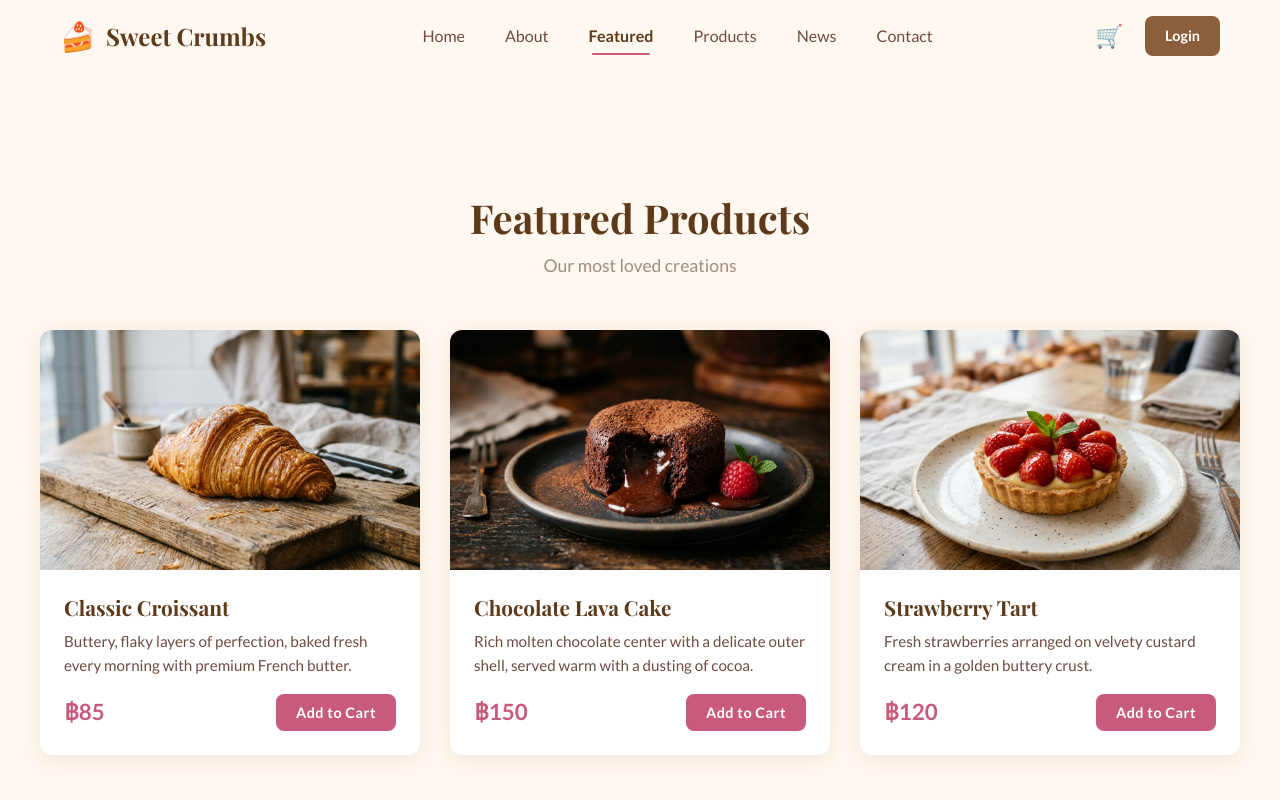
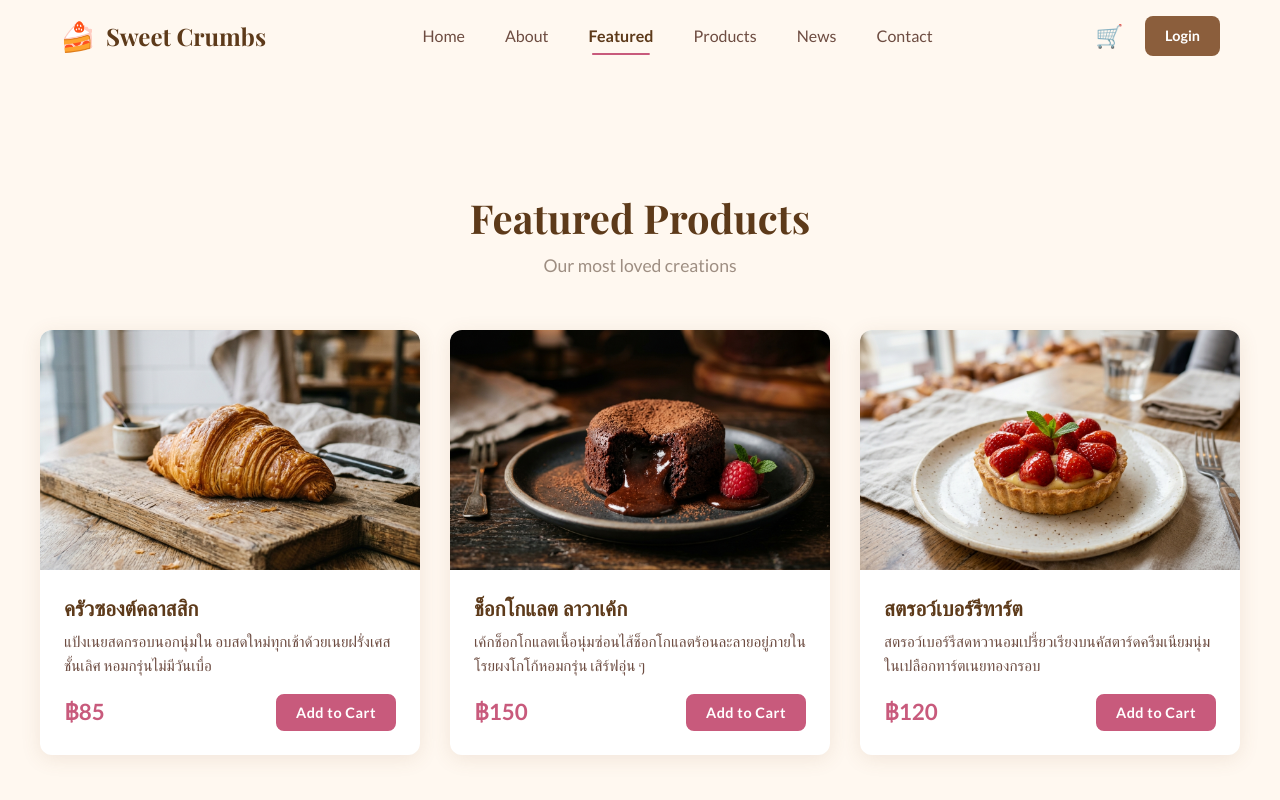
Before and after one commit to Adisorn001/Sweet-Crumbs-Test, a React (Vite) app: page /#/featured in a window 1280 px wide. Shown: the top 800 px of the page. Built offline with nearby package versions, Linux system fonts and the light colour scheme.

Commit message:
Update products.js

```diff
--- a/src/data/products.js
+++ b/src/data/products.js
@@ -1,56 +1,65 @@
+// รูปภาพใช้ BASE_URL เพื่อให้ path ถูกต้องเมื่อ deploy บน GitHub Pages (base: './')
+const img = (name) => `${import.meta.env.BASE_URL}images/${name}`;
+
 export const products = [
   {
     id: 1,
-    name: 'Classic Croissant',
+    name: 'ครัวซองต์คลาสสิก',
+    nameEn: 'Classic Croissant',
     price: 85,
     description:
-      'Buttery, flaky layers of perfection, baked fresh every morning with premium French butter.',
-    image: '/images/croissant.jpg',
+      'แป้งเนยสดกรอบนอกนุ่มใน อบสดใหม่ทุกเช้าด้วยเนยฝรั่งเศสชั้นเลิศ หอมกรุ่นไม่มีวันเบื่อ',
+    image: img('croissant.jpg'),
     featured: true,
   },
   {
     id: 2,
-    name: 'Chocolate Lava Cake',
+    name: 'ช็อกโกแลต ลาวาเค้ก',
+    nameEn: 'Chocolate Lava Cake',
     price: 150,
     description:
-      'Rich molten chocolate center with a delicate outer shell, served warm with a dusting of cocoa.',
-    image: '/images/lava-cake.jpg',
+      'เค้กช็อกโกแลตเนื้อนุ่มซ่อนไส้ช็อกโกแลตร้อนละลายอยู่ภายใน โรยผงโกโก้หอมกรุ่น เสิร์ฟอุ่น ๆ',
+    image: img('lava-cake.jpg'),
     featured: true,
   },
   {
     id: 3,
-    name: 'Strawberry Tart',
+    name: 'สตรอว์เบอร์รีทาร์ต',
+    nameEn: 'Strawberry Tart',
     price: 120,
     description:
-      'Fresh strawberries arranged on velvety custard cream in a golden buttery crust.',
-    image: '/images/strawberry-tart.jpg',
+      'สตรอว์เบอร์รีสดหวานอมเปรี้ยวเรียงบนคัสตาร์ดครีมเนียมนุ่มในเปลือกทาร์ตเนยทองกรอบ',
+    image: img('strawberry-tart.jpg'),
     featured: true,
   },
   {
     id: 4,
-    name: 'Blueberry Muffin',
+    name: 'บลูเบอร์รีมัฟฟิน',
+    nameEn: 'Blueberry Muffin',
     price: 65,
     description:
-      'Bursting with fresh blueberries and topped with golden crumb streusel.',
-    image: '/images/blueberry-muffin.jpg',
+      'มัฟฟินโดมสูงเต็มไปด้วยบลูเบอร์รีสด หน้ากรุบกรอบด้วยสตรูเซลทองสวย',
+    image: img('blueberry-muffin.jpg'),
     featured: false,
   },
   {
     id: 5,
-    name: 'Cinnamon Roll',
+    name: 'ซินนามอนโรล',
+    nameEn: 'Cinnamon Roll',
     price: 95,
     description:
-      'Soft, pillowy dough swirled with cinnamon sugar and drizzled with cream cheese frosting.',
-    image: '/images/cinnamon-roll.jpg',
+      'โรลนุ่มหอมอบอวลกลิ่นอบเชย ราดด้วยครีมชีสฟรอสติ้งเนียนหวาน ทำใหม่สดทุกวัน',
+    image: img('cinnamon-roll.jpg'),
     featured: false,
   },
   {
     id: 6,
-    name: 'Tiramisu',
+    name: 'ทิรามิสุ',
+    nameEn: 'Tiramisu',
     price: 180,
     description:
-      'Layers of espresso-soaked ladyfingers and silky mascarpone cream, dusted with cocoa.',
-    image: '/images/tiramisu.jpg',
+      'เลดี้ฟิงเกอร์ชุ่มกาแฟเอสเปรสโซสลับครีมมาสคาร์โปเน่ เนียนละมุน โรยผงโกโก้เข้มข้น',
+    image: img('tiramisu.jpg'),
     featured: false,
   },
 ];
```
